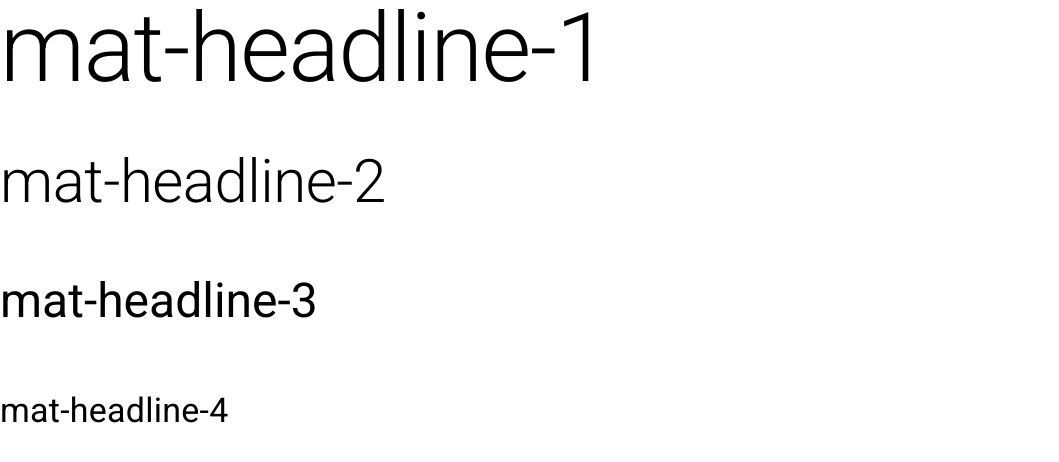
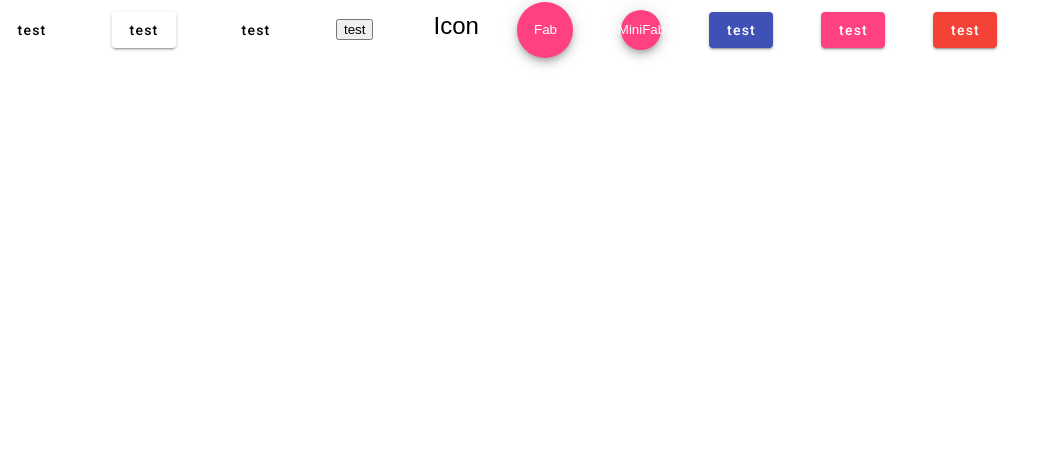
Before and after one commit to Robbysim37/lang-website, an Angular app: page / in a window 1280 px wide. Shown: the top 462 px of the page, without its empty margins (0-1059 px from the left). Built offline with nearby package versions, Linux system fonts and the light colour scheme.

Commit message:
created buttons

```diff
--- a/src/app/app.component.css
+++ b/src/app/app.component.css
@@ -0,0 +1,3 @@
+button{
+    margin-right: 3rem;
+}
--- a/src/app/app.component.html
+++ b/src/app/app.component.html
@@ -1,5 +1,10 @@
-
-<div class="mat-headline-1">mat-headline-1</div>
-<div class="mat-headline-2">mat-headline-2</div>
-<div class="mat-headline-3">mat-headline-3</div>
-<div class="mat-headline-4">mat-headline-4</div>
+<button mat-button>test</button>
+<button mat-raised-button>test</button>
+<button mat-flat-button>test</button>
+<button mat-stroke-button>test</button>
+<button mat-icon-button>Icon</button>
+<button mat-fab>Fab</button>
+<button mat-mini-fab>MiniFab</button>
+<button color="primary" mat-raised-button>test</button>
+<button color="accent" mat-raised-button>test</button>
+<button color="warn" mat-raised-button>test</button>
```
